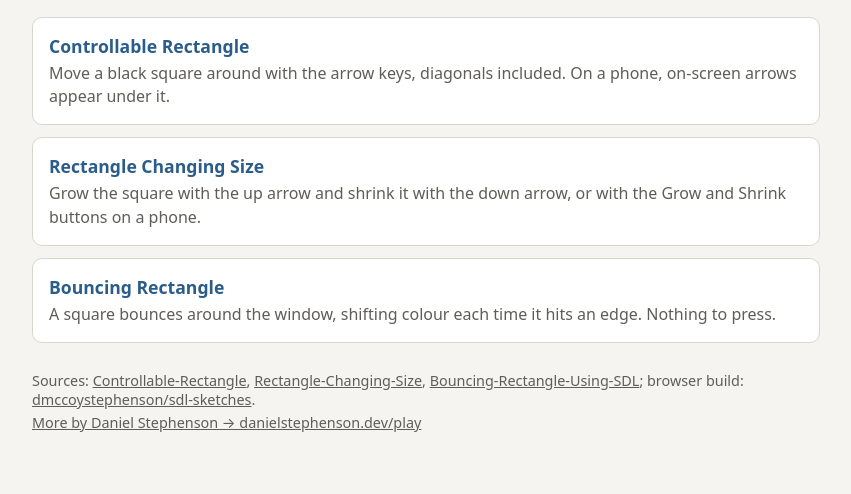
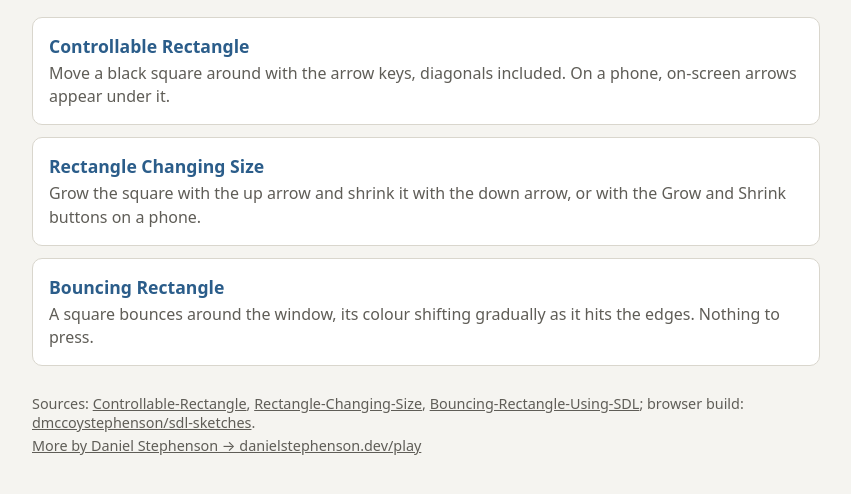
Before and after one commit to dmccoystephenson/sdl-sketches, a plain HTML site: page web/index.html in a window 1280 px wide. Shown: the part 116-610 px from the top of the page, without its empty margins (214-1065 px from the left). Drawn offline with Linux system fonts and the light colour scheme.

Commit message:
Index: say the bouncing square's colour shifts gradually at the edges
bouncingCube.cpp steps the red or green channel by 5 at the side edges,
but at the top and bottom it assigns g + 5, which often leaves the
colour unchanged, so "each time it hits an edge" overclaimed.

Closes #27

Co-Authored-By: Claude Opus 5.5 <noreply@anthropic.com>

```diff
--- a/web/index.html
+++ b/web/index.html
@@ -34,7 +34,7 @@
   <ul>
     <li><a href="controllable-rectangle.html"><strong>Controllable Rectangle</strong><span>Move a black square around with the arrow keys, diagonals included. On a phone, on-screen arrows appear under it.</span></a></li>
     <li><a href="rectangle-changing-size.html"><strong>Rectangle Changing Size</strong><span>Grow the square with the up arrow and shrink it with the down arrow, or with the Grow and Shrink buttons on a phone.</span></a></li>
-    <li><a href="bouncing-rectangle.html"><strong>Bouncing Rectangle</strong><span>A square bounces around the window, shifting colour each time it hits an edge. Nothing to press.</span></a></li>
+    <li><a href="bouncing-rectangle.html"><strong>Bouncing Rectangle</strong><span>A square bounces around the window, its colour shifting gradually as it hits the edges. Nothing to press.</span></a></li>
   </ul>
   <footer>
     <p>Sources: <a href="https://github.com/dmccoystephenson/Controllable-Rectangle">Controllable-Rectangle</a>, <a href="https://github.com/dmccoystephenson/Rectangle-Changing-Size">Rectangle-Changing-Size</a>, <a href="https://github.com/dmccoystephenson/Bouncing-Rectangle-Using-SDL">Bouncing-Rectangle-Using-SDL</a>; browser build: <a href="https://github.com/dmccoystephenson/sdl-sketches">dmccoystephenson/sdl-sketches</a>.</p>
```
